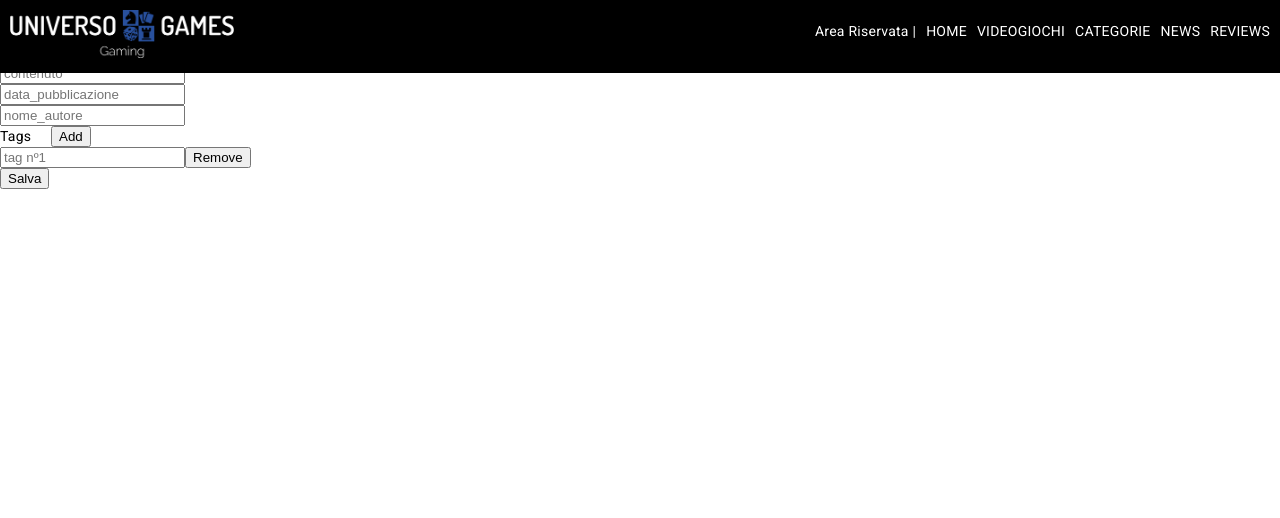
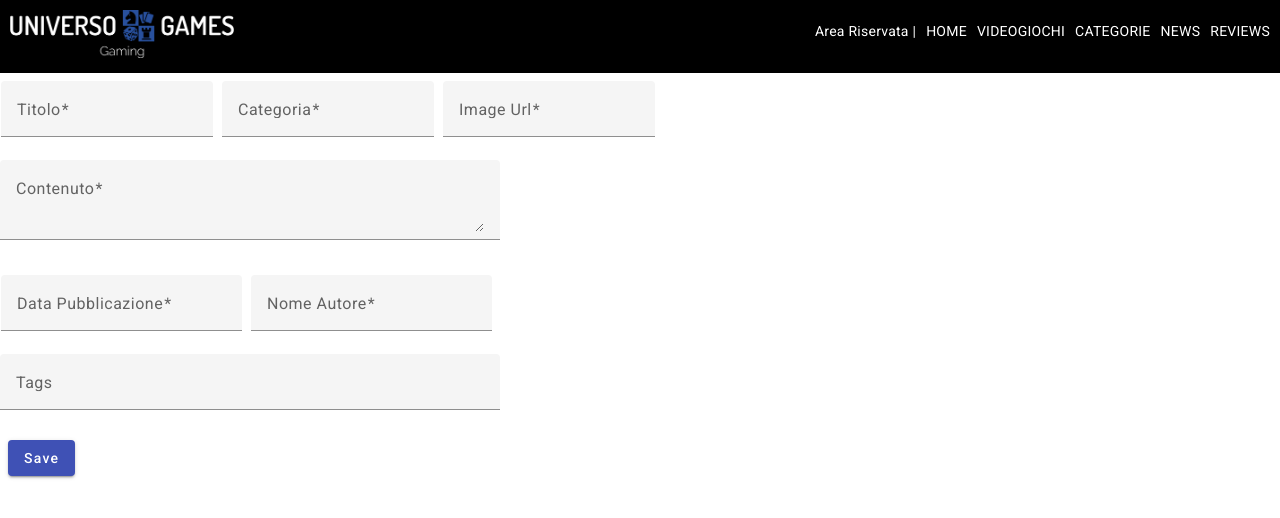
Before and after one commit to JaItaGr2/UniversoGames-Gr2-CMS, an Angular app: page /form-news in a window 1280 px wide. Shown: the top 518 px of the page. Built offline with nearby package versions, Linux system fonts and the light colour scheme.

Commit message:
14/02
Da terminare le chips del form

```diff
--- a/src/app/form-news/form-news.component.css
+++ b/src/app/form-news/form-news.component.css
@@ -0,0 +1,44 @@
+.container{
+    margin-top: 5rem;
+}
+
+.form{
+    display: flex;
+    flex-direction: column;
+    width: 30rem;
+}
+
+#cont{
+    height: 5rem;
+}
+
+.tag{
+    padding: 0.5rem;
+}
+
+.example-button-row {
+    display: table-cell;
+    max-width: 600px;
+  }
+
+  .example-button-row .mat-mdc-button-base {
+    margin: 8px 8px 8px 0;
+  }
+
+  .example-form {
+    min-width: 150px;
+    max-width: 500px;
+    width: 100%;
+  }
+
+  .example-full-width {
+    width: 100%;
+  }
+
+  td {
+    padding-right: 8px;
+  }
+
+  .example-chip-list {
+    width: 100%;
+  }
--- a/src/app/form-news/form-news.component.html
+++ b/src/app/form-news/form-news.component.html
@@ -1,16 +1,24 @@
+<!-- <div class="container">
+
 <form [formGroup]="form" (ngSubmit)="onSubmit()">
 
-    <input type="text" placeholder="titolo" formControlName="title" /><br>
-    <input type="text" placeholder="categoria" formControlName="category" /><br>
-    <input type="text" placeholder="immagine" formControlName="imageUrl" /><br>
-    <input type="text" placeholder="contenuto" formControlName="content" /><br>
-    <input type="text" placeholder="data_pubblicazione" formControlName="publicationDate" /><br>
-    <input type="text" placeholder="nome_autore" formControlName="authorName" /><br>
+  <div class="form">
 
-    <div class="tags-box" formArrayName="tags">
-        <label for="tags">Tags
-          <button style="margin-left: 1rem;" class="add-button" type="button" (click)="onAddTags()">Add</button>
+    <input type="text" placeholder="Titolo" formControlName="title" />
+    <input type="text" placeholder="Categoria" formControlName="category" />
+    <input type="text" placeholder="Immagine" formControlName="imageUrl" />
+    <input id="cont" type="text" placeholder="Contenuto" formControlName="content" />
+    <input type="text" placeholder="Data_pubblicazione" formControlName="publicationDate" />
+    <input type="text" placeholder="Nome_autore" formControlName="authorName" />
+
+  </div>
+
+  <div class="tag" formArrayName="tags">
+
+        <label for="tags">
+          <button style="margin-left: 1rem;" class="add-button" type="button" (click)="onAddTags()">Add Tag</button>
         </label>
+
           <div
               *ngFor="let t of tagsFormArray.controls;
                       let i = index">
@@ -19,9 +27,97 @@
                   name="tags"
                   placeholder="tag nº{{ i + 1 }}"
                   [formControlName]="i" formControlName="0"/>
+
                   <button class="delete-button" type="button" (click)="onDeleteTags(i)">Remove</button>
           </div>
+
       </div>
 
     <button type="submit">Salva</button>
-  </form>
+</form>
+</div> -->
+
+<div class="container">
+<form class="example-form" [formGroup]="form" (ngSubmit)="onSubmit()">
+
+  <table class="example-full-width" cellspacing="0"><tr>
+    <td><mat-form-field class="example-full-width">
+      <mat-label>Titolo</mat-label>
+      <input matInput formControlName="title" />
+    </mat-form-field></td>
+    <td><mat-form-field class="example-full-width">
+      <mat-label>Categoria</mat-label>
+      <input matInput formControlName="category" />
+    </mat-form-field></td>
+    <td><mat-form-field class="example-full-width">
+      <mat-label>Image Url</mat-label>
+      <input matInput formControlName="imageUrl" />
+    </mat-form-field></td>
+  </tr></table>
+
+  <p>
+    <mat-form-field class="example-full-width">
+      <mat-label>Contenuto</mat-label>
+      <textarea matInput placeholder="Ex. 100 Main St" formControlName="content" ></textarea>
+    </mat-form-field>
+  </p>
+
+  <table class="example-full-width" cellspacing="0"><tr>
+    <td><mat-form-field class="example-full-width">
+      <mat-label>Data Pubblicazione</mat-label>
+      <input matInput formControlName="publicationDate" />
+    </mat-form-field></td>
+    <td><mat-form-field class="example-full-width">
+      <mat-label>Nome Autore</mat-label>
+      <input matInput formControlName="authorName" />
+    </mat-form-field></td>
+  </tr></table>
+
+  <!-- <div class="tag" formArrayName="tags">
+
+    <label for="tags">
+      <button style="margin-left: 1rem;" class="add-button" type="button" (click)="onAddTags()">Add Tag</button>
+    </label>
+
+      <div
+          *ngFor="let t of tagsFormArray.controls;
+                  let i = index">
+               <input type="text"
+              id="tags"
+              name="tags"
+              placeholder="tag nº{{ i + 1 }}"
+              [formControlName]="i" formControlName="0"/>
+
+              <button class="delete-button" type="button" (click)="onDeleteTags(i)">Remove</button>
+      </div>
+
+  </div> -->
+
+  <mat-form-field class="example-chip-list" appearance="fill">
+    <mat-label>Tags</mat-label>
+    <mat-chip-grid #chipGrid aria-label="Enter fruits">
+      <mat-chip-row *ngFor="let fruit of fruits"
+                    (removed)="remove(fruit)"
+                    [editable]="true"
+                    (edited)="edit(fruit, $event)"
+                    [aria-description]="'press enter to edit ' + fruit.name">
+        {{fruit.name}}
+        <button matChipRemove [attr.aria-label]="'remove ' + fruit.name">
+        </button>
+      </mat-chip-row>
+      <input placeholder="New fruit..."
+             [matChipInputFor]="chipGrid"
+             [matChipInputSeparatorKeyCodes]="separatorKeysCodes"
+             [matChipInputAddOnBlur]="addOnBlur"
+             (matChipInputTokenEnd)="add($event); onAddTags()"/>
+    </mat-chip-grid>
+  </mat-form-field>
+
+  <section style="margin-left: .5rem;">
+    <div class="example-button-row">
+      <button type="submit" mat-raised-button color="primary">Save</button>
+    </div>
+  </section>
+
+</form>
+</div>
--- a/src/app/form-news/form-news.component.ts
+++ b/src/app/form-news/form-news.component.ts
@@ -5,12 +5,61 @@ import { news } from '../model/news';
 import { newsService } from '../service/news.service';
 import { map } from 'rxjs';
 
+import {COMMA, ENTER} from '@angular/cdk/keycodes';
+import {MatChipEditedEvent, MatChipInputEvent} from '@angular/material/chips';
+
+export interface Fruit {
+  name: string;
+}
+
 @Component({
   selector: 'app-form-news',
   templateUrl: './form-news.component.html',
   styleUrls: ['./form-news.component.css']
 })
 export class FormNewsComponent implements OnInit{
+  addOnBlur = true;
+  readonly separatorKeysCodes = [ENTER, COMMA] as const;
+  fruits: Fruit[] = [];
+
+  add(event: MatChipInputEvent): void {
+    const value = (event.value || '').trim();
+
+    // Add our fruit
+    if (value) {
+      this.fruits.push({name: value});
+    }
+
+    // Clear the input value
+    event.chipInput!.clear();
+  }
+
+  remove(fruit: Fruit): void {
+    const index = this.fruits.indexOf(fruit);
+
+    if (index >= 0) {
+      this.fruits.splice(index, 1);
+    }
+  }
+
+  edit(fruit: Fruit, event: MatChipEditedEvent) {
+    const value = event.value.trim();
+
+    // Remove fruit if it no longer has a name
+    if (!value) {
+      this.remove(fruit);
+      return;
+    }
+
+    // Edit existing fruit
+    const index = this.fruits.indexOf(fruit);
+    if (index >= 0) {
+      this.fruits[index].name = value;
+    }
+  }
+
+  //FINE CHIPS
+
   form: FormGroup = new FormGroup({
     title: new FormControl('',[Validators.required]),
     category: new FormControl('',[Validators.required]),
--- a/src/app/lista-news/lista-news.component.css
+++ b/src/app/lista-news/lista-news.component.css
@@ -0,0 +1,35 @@
+.container{
+    margin-top: 4.6rem;
+}
+
+section {
+  display: table;
+}
+
+.example-label {
+  display: table-cell;
+  font-size: 14px;
+  margin-left: 8px;
+  min-width: 120px;
+}
+
+.example-button-row {
+  display: table-cell;
+  max-width: 600px;
+}
+
+.example-button-row .mat-mdc-button-base {
+  margin: 8px 8px 8px 0;
+}
+
+.example-flex-container {
+  display: flex;
+  justify-content: space-between;
+  flex-wrap: wrap;
+}
+
+.example-button-container {
+  display: flex;
+  justify-content: center;
+  width: 120px;
+}
--- a/src/app/lista-news/lista-news.component.html
+++ b/src/app/lista-news/lista-news.component.html
@@ -41,21 +41,9 @@
         </div>
     </section>
 </body>
-
-    <mat-card>
-        <mat-card-header>
-          <mat-card-title>Actions Buttons</mat-card-title>
-          <mat-card-subtitle>Start</mat-card-subtitle>
-        </mat-card-header>
-        <mat-card-actions>
-          <button mat-button>LIKE</button>
-          <button mat-button>SHARE</button>
-        </mat-card-actions>
-      </mat-card>
-      <br>
-
 -->
 
+<div class="container">
 <div *ngFor="let p of dati$ | async">
 
       <mat-card>
@@ -65,7 +53,15 @@
         </mat-card-header>
         <mat-card-actions align="end">
           <button mat-button (click)="onClickDelete(p._id)">DELETE</button>
-          <button mat-button [routerLink]="['/form-news', p._id]" (click)="onClickEdit(p._id)">EDIT</button>
+          <button mat-button [routerLink]="['/form-news', p._id]" (click)="onClickEdit(p._id)">DETAIL</button>
         </mat-card-actions>
       </mat-card>
+
 </div>
+</div>
+
+<section style="margin-left: .5rem;">
+  <div class="example-button-row">
+    <button [routerLink]="['/form-news']" mat-raised-button color="primary">Add News</button>
+  </div>
+</section>
```
Also changed, not shown: src/app/app.module.ts (+12 -4 lines).
